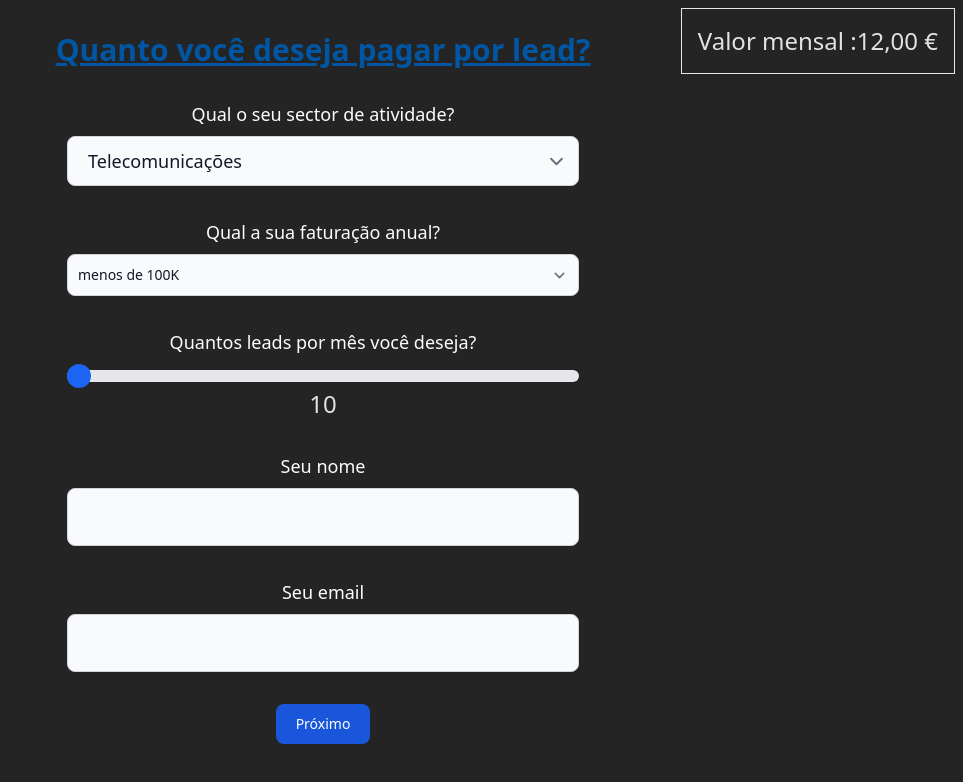
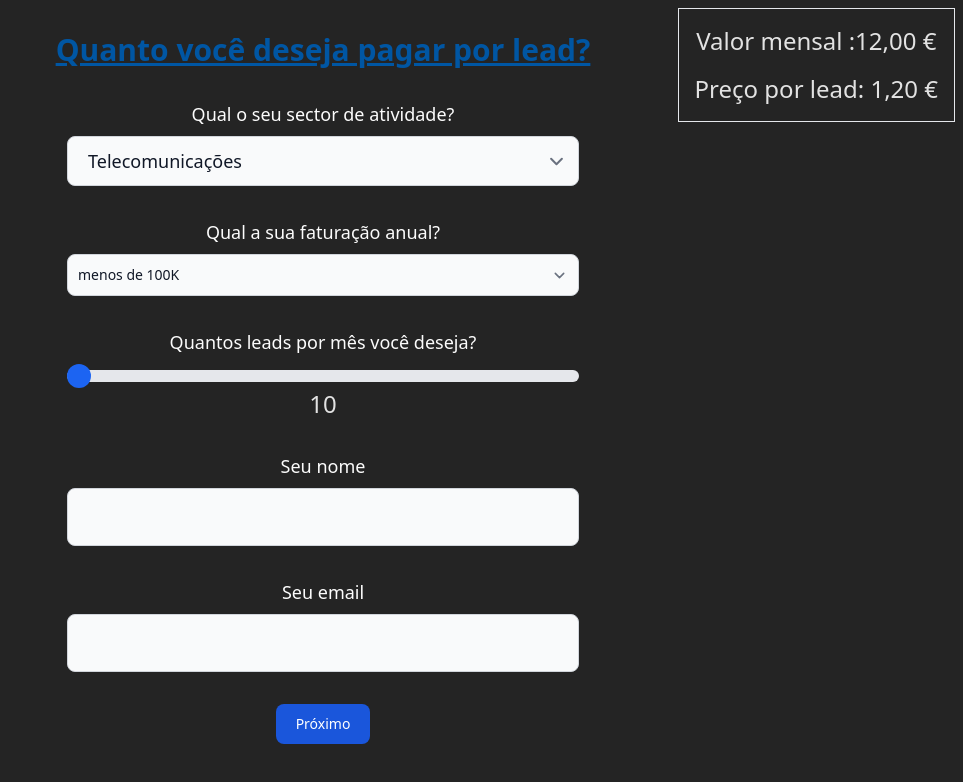
Before and after one commit to wagneraraujo/vv-price, a React (Vite) app: page / in a window 1280 px wide. Shown: the top 782 px of the page, without its empty margins (317-1280 px from the left). Built offline with nearby package versions, Linux system fonts and the light colour scheme.

Commit message:
status price

```diff
--- a/src/components/LeadPrice.tsx
+++ b/src/components/LeadPrice.tsx
@@ -4,6 +4,7 @@ import { zodResolver } from "@hookform/resolvers/zod";
 import { useEffect, useState } from "react";
 import calculatePrice from "../utils/calculatePrice";
 import formatPrice from "../utils/formatPrice";
+import { getVolumeDiscount } from "../utils/dataPrice";
 
 const formSchema = z.object({
   name: z
@@ -71,7 +72,20 @@ export default function LeadPriceForm() {
       );
 
       console.log("useeffect", calculation.totalPrice);
+      // const [priceBreakDown, setPriceBreakDown] = useState({
+      //   basePrice: 0,
+      //   turnoverMultiplayer: 1,
+      //   volumeDiscount: 0,
+      //   finalPrice: 0,
+      // });
       settotalMontlyPrice(calculation.totalPrice);
+      setPriceBreakDown({
+        basePrice: calculation.basePrice,
+        turnoverMultiplayer: calculation.priceAfterTurnover,
+        finalPrice: calculation.totalPrice,
+        volumeDiscount: calculation.volumeDiscount,
+      });
+      setPricePerLead(calculation.finalPricePerLead);
     }
   }, [watchedLeads, watchedSector, watchedTurnover]);
 
@@ -80,9 +94,10 @@ export default function LeadPriceForm() {
       className="max-w-lg mx-auto space-y-8"
       onSubmit={form.handleSubmit(onSubmit)}
     >
-      <span className="border border-green-400 p-4 text-2xl text-center fixed right-2 top-2">
-        Valor mensal :{formatPrice(totalMontlyPrice)}
-      </span>
+      <div className="border border-green-400 p-4 text-2xl text-center fixed right-2 top-2 flex flex-col space-y-2">
+        <span>Valor mensal :{formatPrice(totalMontlyPrice)}</span>
+        <span> Preço por lead: {formatPrice(pricePerLead)}</span>
+      </div>
       <div className="space-y-2 mt-8">
         <label
           htmlFor="countries"
--- a/src/utils/calculatePrice.ts
+++ b/src/utils/calculatePrice.ts
@@ -15,6 +15,10 @@ const calculatePrice = (
 
   return {
     totalPrice,
+    priceAfterTurnover,
+    finalPricePerLead,
+    basePrice,
+    volumeDiscount,
   };
 };
 
```
